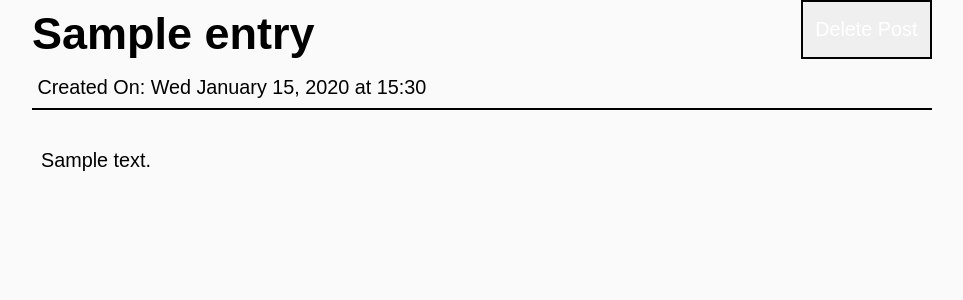
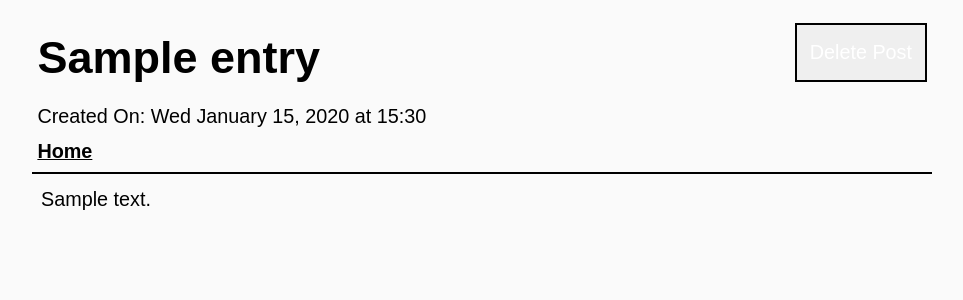
Before and after one commit to vachan-maker/simple-journal, a Flask app: page /note/1 in a window 1280 px wide. Shown: the top 300 px of the page, without its empty margins (158-1121 px from the left). Run offline with Flask 3, Linux system fonts and the light colour scheme; tables that the repository leaves empty hold one stand-in row (values such as "Sample post"); some web fonts are replaced.

Commit message:
Styling improvements

```diff
--- a/simpleJournal/static/style.css
+++ b/simpleJournal/static/style.css
@@ -11,6 +11,7 @@
     --light-pink:#ff7eb9;
     --green:#2E7D32;
     --sans:'Supreme', Arial, sans-serif;
+    --note-heading: #000000;
 }
 @media (prefers-color-scheme: dark) {
     :root {
@@ -21,6 +22,7 @@
         --border: 2px solid var(--text);
         --pink:#980046;
         --green:#2E7D32;
+        --note-heading: #000000;
 
 
     }
@@ -35,7 +37,7 @@ html {
     scroll-behavior: smooth;
 }
 header {
-    margin-bottom: 2rem;
+    margin-bottom: 0.6rem;
     border-bottom: var(--border)
 }
 body
@@ -45,8 +47,9 @@ body
     font-size:1.1rem;
     line-height: 1.5;
     max-width: 65rem;
-    margin: 0 auto;
+    margin: 0 auto 1rem auto;
     background: var(--bg);
+    padding: 1rem;
 }
 h1, h2, h3, h4, h5, h6{
     font-family: 'Chubbo', sans-serif;
@@ -78,6 +81,9 @@ h6 {
 a,
 a:visited {
     color: var(--text);
+}
+.noteTitle a{
+    color: var(--note-heading);
 }
 .flex {
     display: flex;
@@ -174,6 +180,7 @@ p {
     display: flex;
     justify-content: space-between;
     align-items: center;
+    padding: 0.3rem;
 }
 .delete {
     font:inherit;
@@ -193,12 +200,12 @@ p {
 .noButton {
     font: inherit;
     padding: 0.7rem;
-    background-color: bisque;
     text-decoration: none;
     background-color: var(--green);
     text-align: center;
     width:50%;
     height: fit-content;
+    border: var(--border);
 }
 .noButton:visited {
     color: inherit;
@@ -208,6 +215,6 @@ p {
 }
 .confirmForm {
     display: flex;
-    direction:flex-row;
+    flex-direction: row;
     gap: 1rem;
 }
--- a/simpleJournal/templates/home.html
+++ b/simpleJournal/templates/home.html
@@ -22,7 +22,7 @@
     <section class="entries-grid">
         {% for entry in entries %}
         <article class="entry {{entry.color}}">
-            <h3><a href="/note/{{entry.id}}">{{ entry.title }}</a></h3>
+            <h3 class="noteTitle"><a  href="/note/{{entry.id}}">{{ entry.title }}</a></h3>
             <div class="text">{{entry.textEntry|safe}}</div>
         </article>
         {% endfor %}
--- a/simpleJournal/templates/note.html
+++ b/simpleJournal/templates/note.html
@@ -8,13 +8,12 @@
 <header>
 <div class="container">
 <h1>{{noteTitle}}</h1>
-<div class="container-two">
     <form action="{{ url_for('confirmDeletion', id=noteID) }}" method="POST">
         <button class="delete" type="submit">Delete Post</button>
     </form>
 </div>
-</div>
 <p>Created On: {{noteDateTime}}</p>
+    <p><strong><a href="/">Home</a></strong></p>
 </header>
 <div class="content">{{noteContent|safe}}</div>
 </article>
```
